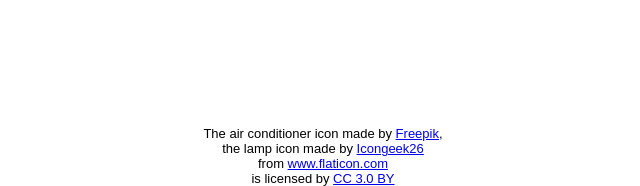
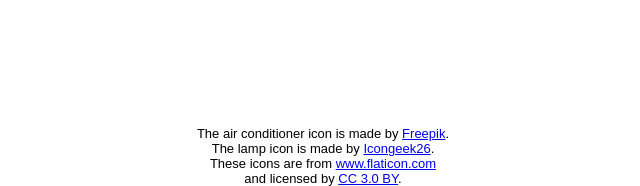
Before and after one commit to ybbarng/Alexander-Bonaparte-Cust, a Python web app: template abcust/templates/remote-controller.html in a window 1280 px wide. Shown: the part 859-1045 px from the top of the page, without its empty margins (317-957 px from the left). Run offline with Jinja, Linux system fonts and the light colour scheme; the template is opened without the code that fills it, so the values that code supplies are empty.

Commit message:
아이콘 출처 설명 문구 정리

```diff
--- a/abcust/templates/remote-controller.html
+++ b/abcust/templates/remote-controller.html
@@ -325,10 +325,10 @@
             </figure>
         </div>
         <div id="footer">
-            The air conditioner icon made by <a href="https://www.freepik.com" title="Freepik" target="_blank" rel="noopener">Freepik</a>,<br>
-            the lamp icon made by <a href="https://www.flaticon.com/authors/icongeek26" title="Icongeek26" target="_blank" rel="noopener">Icongeek26</a><br>
-            from <a href="https://www.flaticon.com/" title="Flaticon" target="_blank" rel="noopener">www.flaticon.com</a><br>
-            is licensed by <a href="http://creativecommons.org/licenses/by/3.0/" title="Creative Commons BY 3.0" target="_blank" rel="noopener">CC 3.0 BY</a>
+            The air conditioner icon is made by <a href="https://www.freepik.com" title="Freepik" target="_blank" rel="noopener">Freepik</a>.<br>
+            The lamp icon is made by <a href="https://www.flaticon.com/authors/icongeek26" title="Icongeek26" target="_blank" rel="noopener">Icongeek26</a>.<br>
+            These icons are from <a href="https://www.flaticon.com/" title="Flaticon" target="_blank" rel="noopener">www.flaticon.com</a><br>
+            and licensed by <a href="http://creativecommons.org/licenses/by/3.0/" title="Creative Commons BY 3.0" target="_blank" rel="noopener">CC 3.0 BY</a>.
         </div>
         <script>
         function request(url, method, params) {
```
